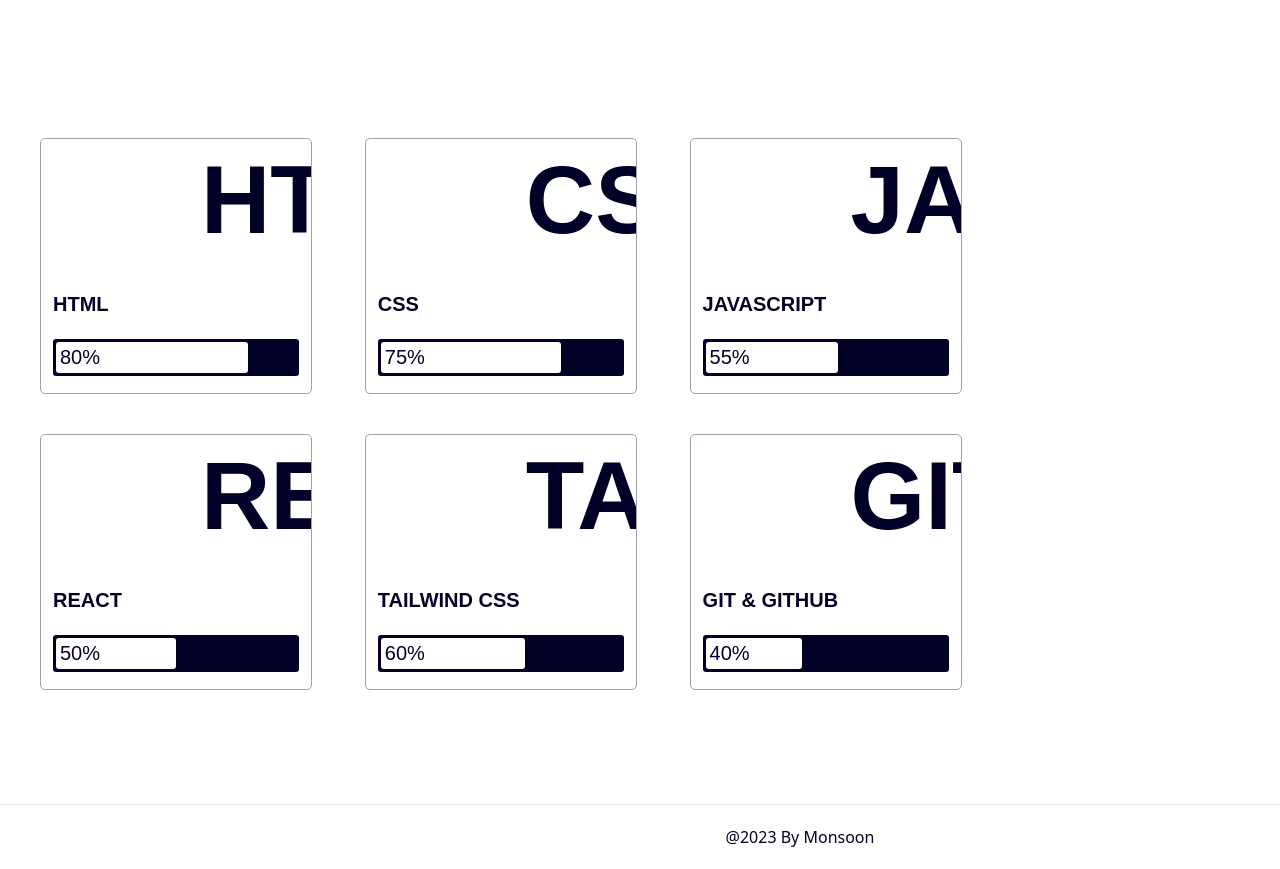
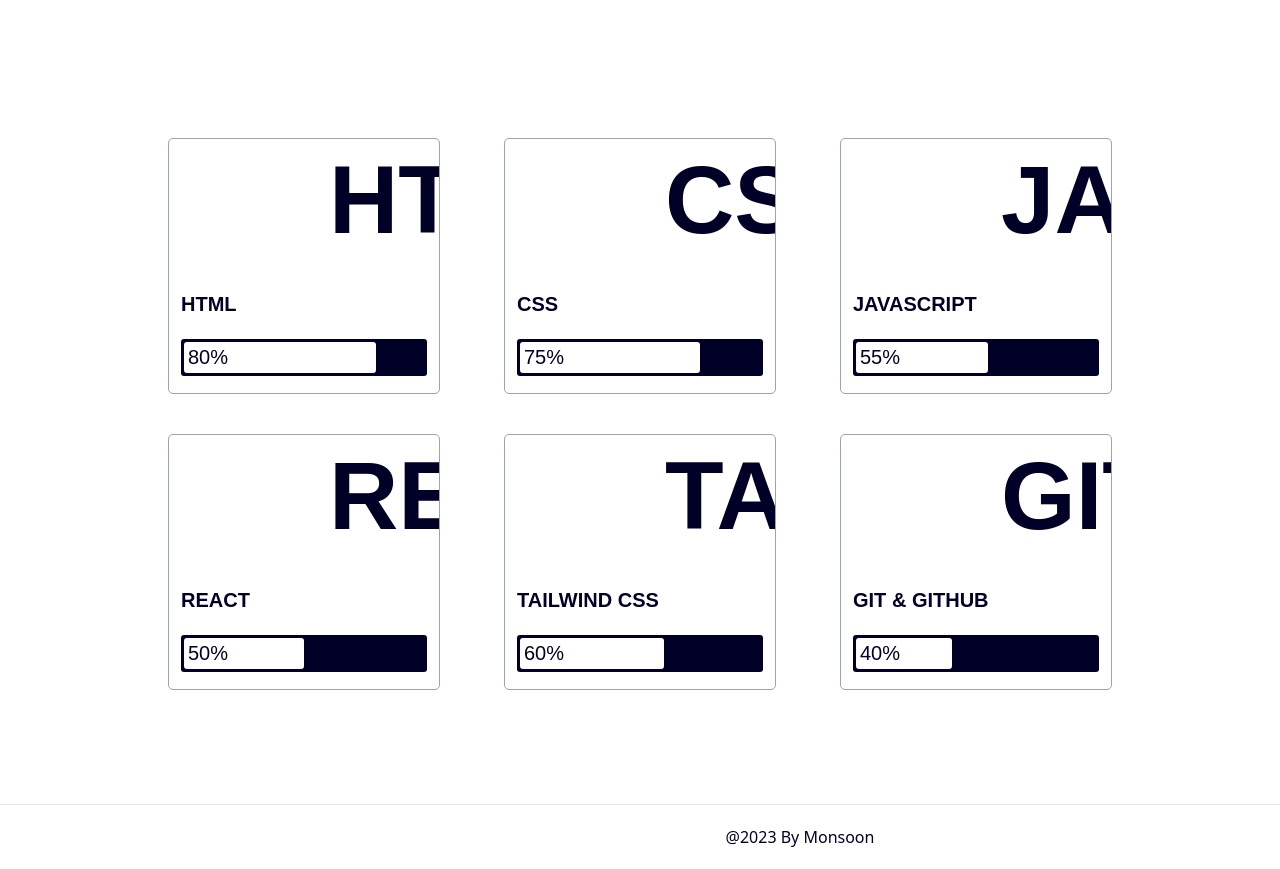
Before and after one commit to sameepmonsoon/portfolio, a React (Vite) app: page / in a window 1280 px wide. Shown: the part 1980-2849 px from the top of the page. Built offline with nearby package versions, Linux system fonts and the light colour scheme; some icons are missing; the HTML template or start-up script is replaced by a standard one.

Commit message:
skills section repsonsive issue fixed

```diff
--- a/src/Page Component/SkillsPage/SkillsPage.tsx
+++ b/src/Page Component/SkillsPage/SkillsPage.tsx
@@ -4,7 +4,7 @@
 import ProgressBar from "../../Components/ProgressBar/ProgressBar";
 const SkillsPage = () => {
   return (
-    <div className="flex flex-col justify-center items-center px-20 md:px-10 sm:justify-center sm:flex-col sm:items-center sm:pl-[14rem] md:py-10 md:justify-center md:items-center w-full min-h-screen py-10 overflow-hidden">
+    <div className="flex flex-col justify-center items-center px-20 md:px-10 sm:flex-col  sm:pl-[14rem] md:py-10  w-full min-h-screen py-10 overflow-hidden">
       <motion.div
         className="text-[40px] font-[sans-serif] capitalize"
         initial="hidden"
@@ -21,7 +21,7 @@
             y: 0,
           },
         }}>
-        <div className="flex flex-row justify-start items-center gap-x-[3.3rem] gap-y-[2.5rem] flex-wrap w-full h-full mt-5">
+        <div className="flex flex-row justify-center lg:justify-start items-center gap-x-[4rem] gap-y-[2.5rem]  flex-wrap w-full sm:w-[70%] md:w-full h-full mt-5">
           <motion.div
             initial="hidden"
             whileInView="visible"
```
